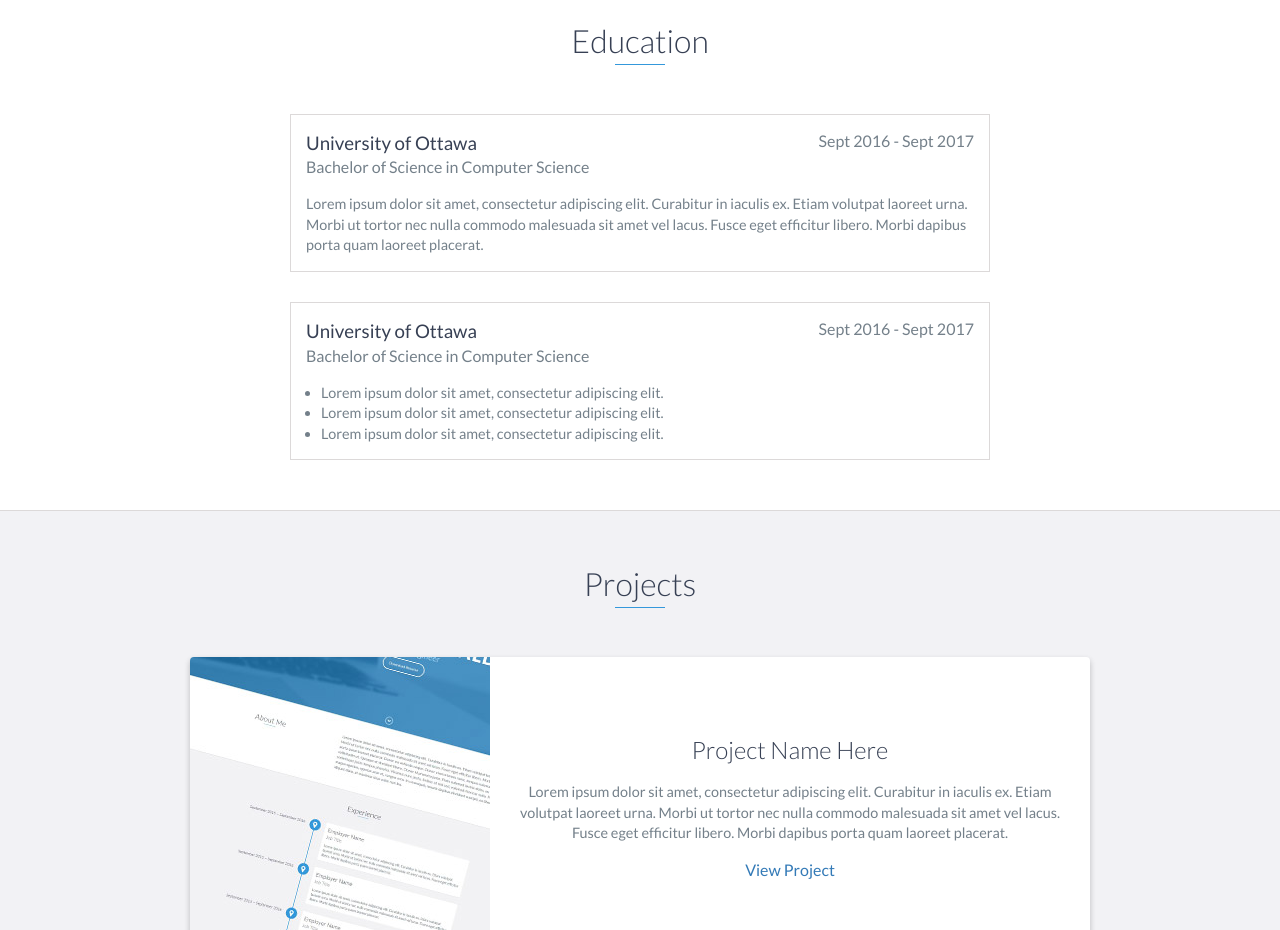
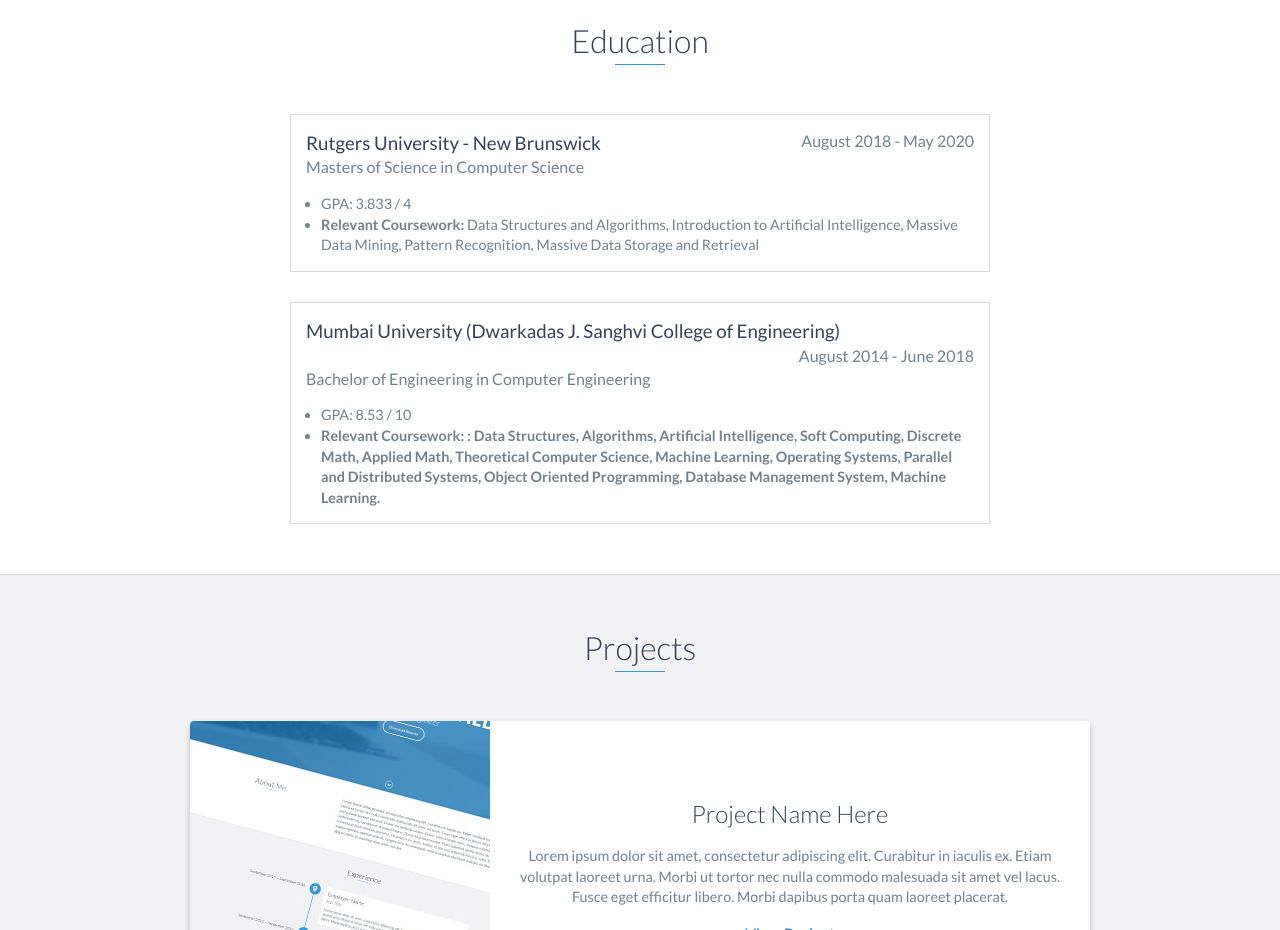
Before and after one commit to hiralnagda/hiralnagda.github.io, a website: page index.html in a window 1280 px wide. Shown: the part 2960-3890 px from the top of the page. Drawn offline with nearby package versions, Linux system fonts and the light colour scheme.

Commit message:
added education

```diff
--- a/index.html
+++ b/index.html
@@ -162,29 +162,36 @@
     <div id="education">
         <h2 class="heading">Education</h2>
         <div class="education-block">
-            <h3>University of Ottawa</h3>
-            <span class="education-date">Sept 2016 - Sept 2017</span>
-            <h4>Bachelor of Science in Computer Science</h4>
+            <h3>Rutgers University - New Brunswick</h3>
+            <span class="education-date">August 2018 - May 2020</span>
+            <h4>Masters of Science in Computer Science</h4>
             <p>
-                Lorem ipsum dolor sit amet, consectetur adipiscing elit. Curabitur in iaculis ex. Etiam volutpat laoreet urna. Morbi ut tortor nec nulla commodo malesuada sit amet vel lacus. Fusce eget efficitur libero. Morbi dapibus porta quam laoreet placerat.
+                <ul>
+                    <li> GPA: 3.833 / 4</li>
+            <li> <b>Relevant Coursework:</b> Data Structures and Algorithms, Introduction to Artificial Intelligence,
+                    Massive Data Mining, Pattern Recognition, Massive Data Storage and Retrieval</li>
+                </ul>
+
             </p>
         </div>
         <!-- End .education-block -->
 
         <div class="education-block">
-            <h3>University of Ottawa</h3>
-            <span class="education-date">Sept 2016 - Sept 2017</span>
-            <h4>Bachelor of Science in Computer Science</h4>
+            <h3>Mumbai University (Dwarkadas J. Sanghvi College of Engineering)</h3>
+            <span class="education-date">August 2014 - June 2018</span>
+            <h4>Bachelor of Engineering in Computer Engineering</h4>
             <ul>
                 <li>
-                    Lorem ipsum dolor sit amet, consectetur adipiscing elit.
+                    GPA: 8.53 / 10
                 </li>
                 <li>
-                    Lorem ipsum dolor sit amet, consectetur adipiscing elit.
+                    <b>Relevant Coursework: : Data Structures, Algorithms, Artificial Intelligence, Soft Computing,
+                        Discrete Math, Applied Math, Theoretical Computer Science, Machine Learning, Operating Systems,
+                        Parallel and Distributed Systems, Object Oriented Programming, Database Management System,
+                        Machine Learning.
+                    </b>
                 </li>
-                <li>
-                    Lorem ipsum dolor sit amet, consectetur adipiscing elit.
-                </li>
+
             </ul>
         </div>
         <!-- End .education-block -->
```
